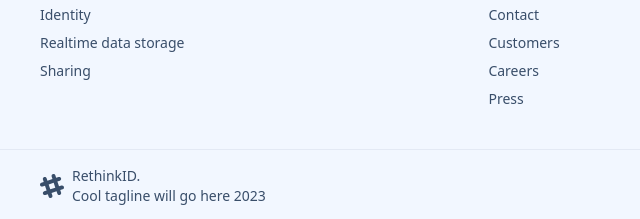
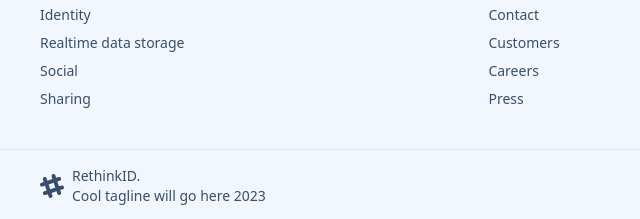
Before and after one commit to bzr-sys/bazaar-website, an Astro site: page / in a window 1280 px wide. Shown: the part 967-1186 px from the top of the page, 0-640 px from the left. Built offline with nearby package versions, Linux system fonts and the light colour scheme; Astro itself is replaced by a stand-in of ours.

Commit message:
Add 'social' to features list

```diff
--- a/astro.config.mjs
+++ b/astro.config.mjs
@@ -1,6 +1,5 @@
 import { defineConfig } from "astro/config";
 import tailwind from "@astrojs/tailwind";
-
 import starlight from "@astrojs/starlight";
 
 // https://astro.build/config
@@ -26,5 +25,5 @@ export default defineConfig({
       ],
     }),
   ],
-  site: "https://example.com", // add Netlify URL, for RSS Feed
+  site: "https://rethinkid-website.netlify.app",
 });
--- a/src/components/Footer.astro
+++ b/src/components/Footer.astro
@@ -4,6 +4,7 @@
     <a class="link-hover link">Free for developers</a>
     <a class="link-hover link">Identity</a>
     <a class="link-hover link">Realtime data storage</a>
+    <a class="link-hover link">Social</a>
     <a class="link-hover link">Sharing</a>
   </nav>
   <nav>
--- a/src/components/Header.astro
+++ b/src/components/Header.astro
@@ -31,6 +31,7 @@ import Logo from "./Logo.astro";
               <li><a class="link-hover link">Free for developers</a></li>
               <li><a class="link-hover link">Identity</a></li>
               <li><a class="link-hover link">Realtime data storage</a></li>
+              <li><a class="link-hover link">Social</a></li>
               <li><a class="link-hover link">Sharing</a></li>
             </ul>
           </li>
@@ -49,6 +50,7 @@ import Logo from "./Logo.astro";
               <li><a class="link-hover link">Free for developers</a></li>
               <li><a class="link-hover link">Identity</a></li>
               <li><a class="link-hover link">Realtime data storage</a></li>
+              <li><a class="link-hover link">Social</a></li>
               <li><a class="link-hover link">Sharing</a></li>
             </ul>
           </details>
```
